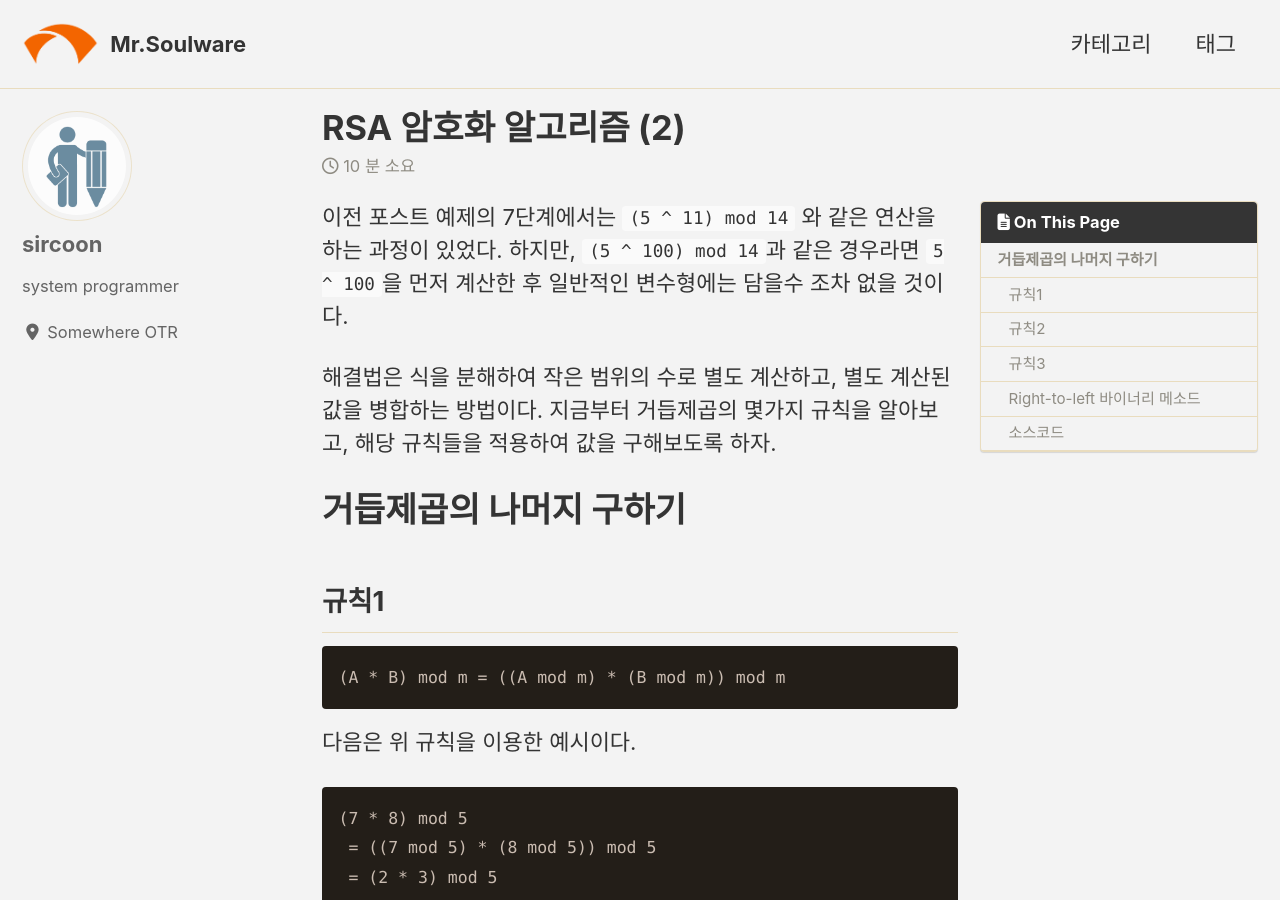
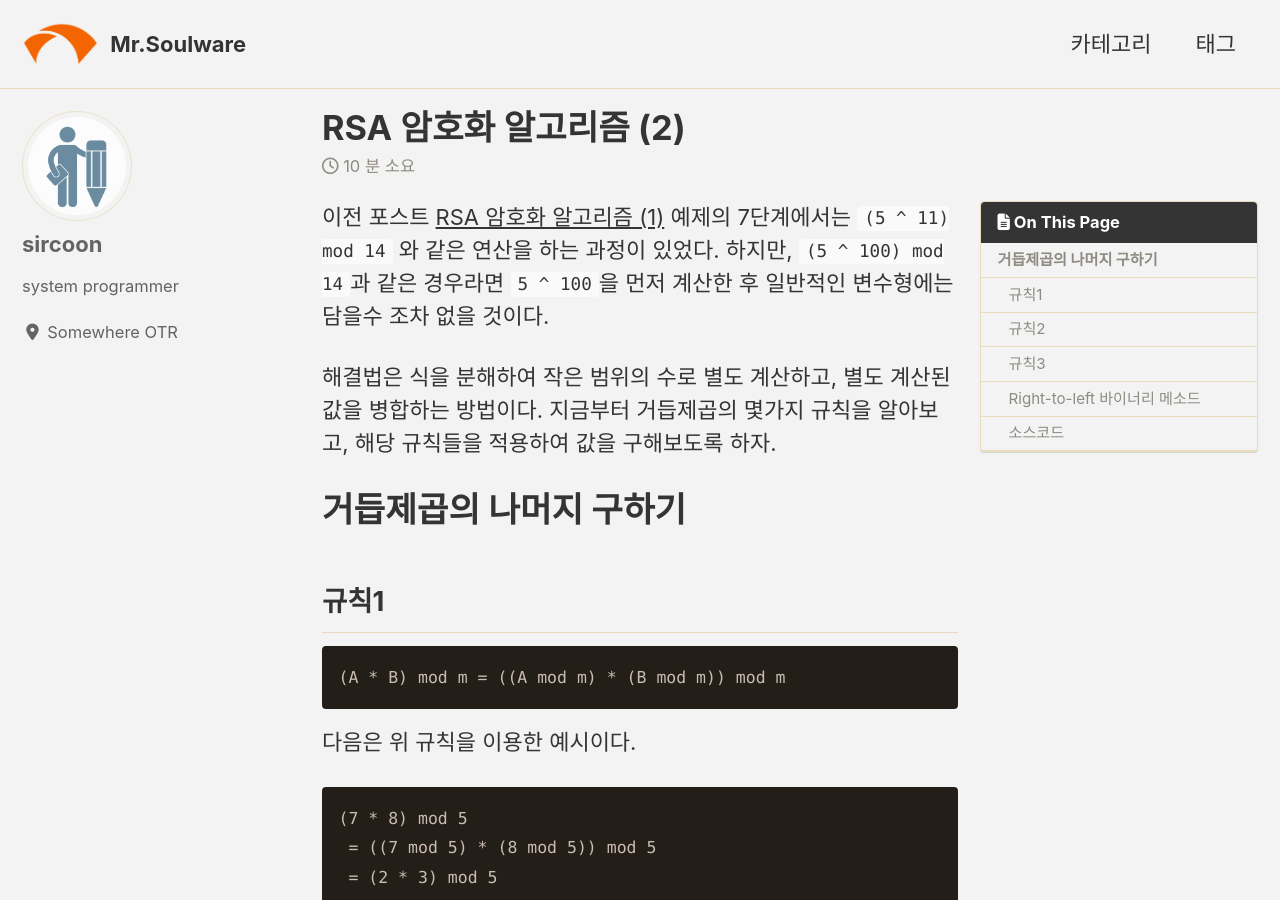
Before and after one commit to mrsoulware/mrsoulware.github.io, a Jekyll site: the page built from _posts/2020/2020-04-14-rsa-algorithm-2.md, in a window 1280 px wide and 900 px high. Built offline with Jekyll 4.4.1, drawn with Linux system fonts in a browser that asks for light colours; cached includes are drawn as plain includes; nearby versions of some CDN libraries.

Commit message:
update posts

```diff
--- a/_posts/2020/2020-04-14-rsa-algorithm-2.md
+++ b/_posts/2020/2020-04-14-rsa-algorithm-2.md
@@ -7,7 +7,7 @@ tags:
 toc: true
 ---
 
-이전 포스트 예제의 7단계에서는 `(5 ^ 11) mod 14` 와 같은 연산을 하는 과정이 있었다.
+이전 포스트 [RSA 암호화 알고리즘 (1)](/algorithm/rsa-algorithm-1) 예제의 7단계에서는 `(5 ^ 11) mod 14` 와 같은 연산을 하는 과정이 있었다.
 하지만, `(5 ^ 100) mod 14`과 같은 경우라면 `5 ^ 100`을 먼저 계산한 후 일반적인 변수형에는 담을수 조차 없을 것이다.
 
 해결법은 식을 분해하여 작은 범위의 수로 별도 계산하고, 별도 계산된 값을 병합하는 방법이다.
```
